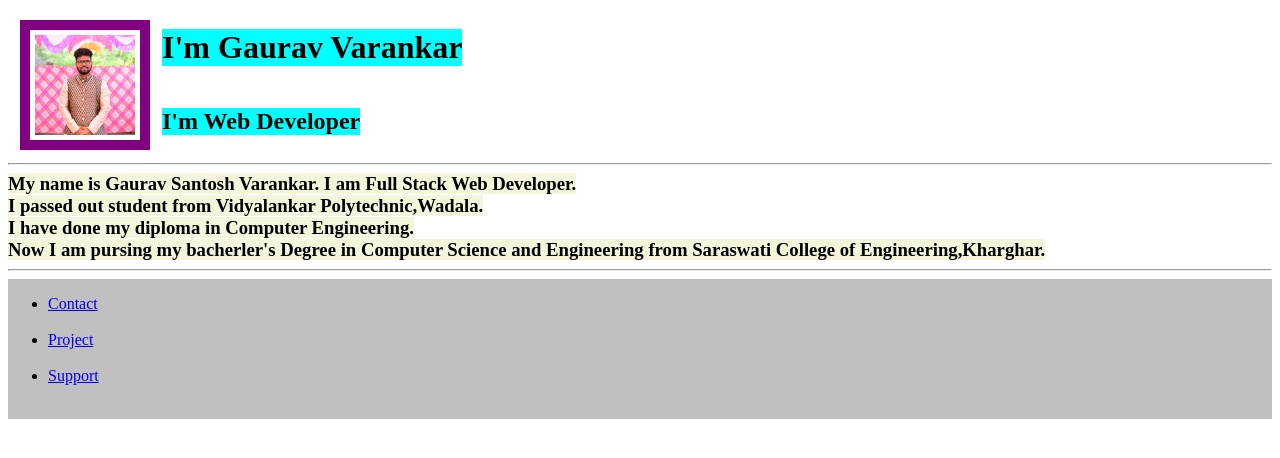
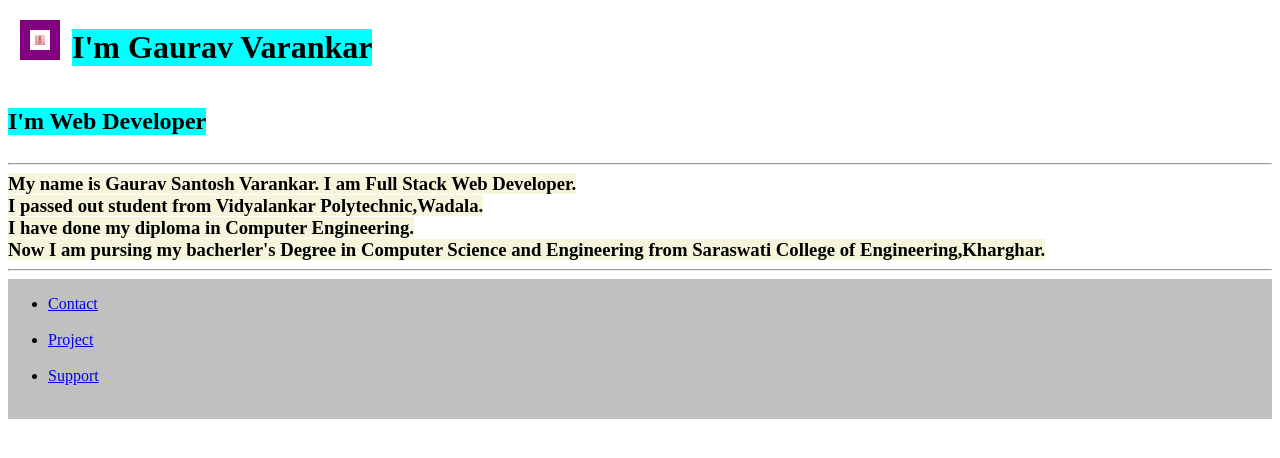
Before and after one commit to gauravvarankar/gaurav, a plain HTML site: page index.html in a window 1280 px wide. Drawn offline with Linux system fonts and the light colour scheme.

Commit message:
Update index.html

```diff
--- a/index.html
+++ b/index.html
@@ -10,7 +10,7 @@
 
 <body>
     <main>
-        <img id="image" src="gauravpic.jpeg" alt="gaurav" width="100">
+        <img id="image" src="gauravpic.jpeg" alt="gaurav" width="10">
         <h1>I'm Gaurav Varankar</h1><br>
         <h2>I'm Web Developer</h2> <hr>
         <h3>My name is Gaurav Santosh Varankar. I am Full Stack Web Developer.</h3> <br>
```
